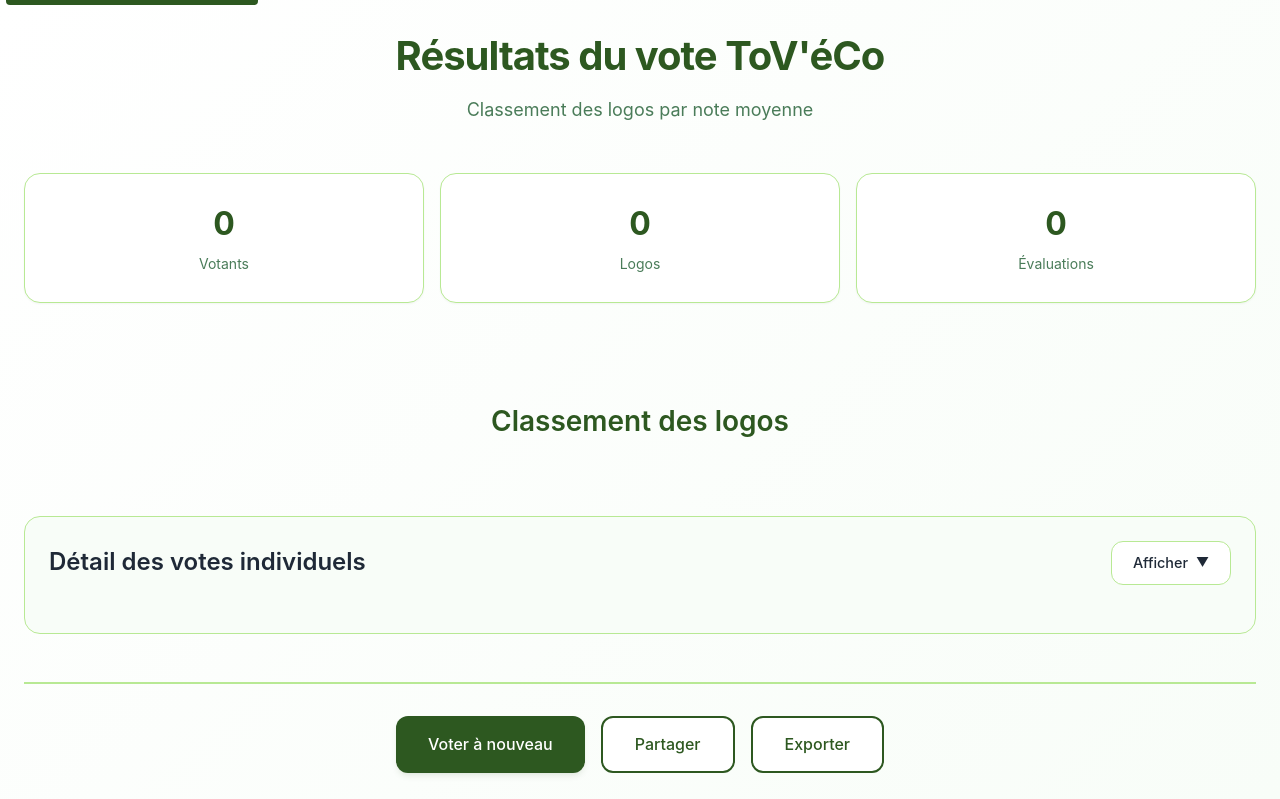
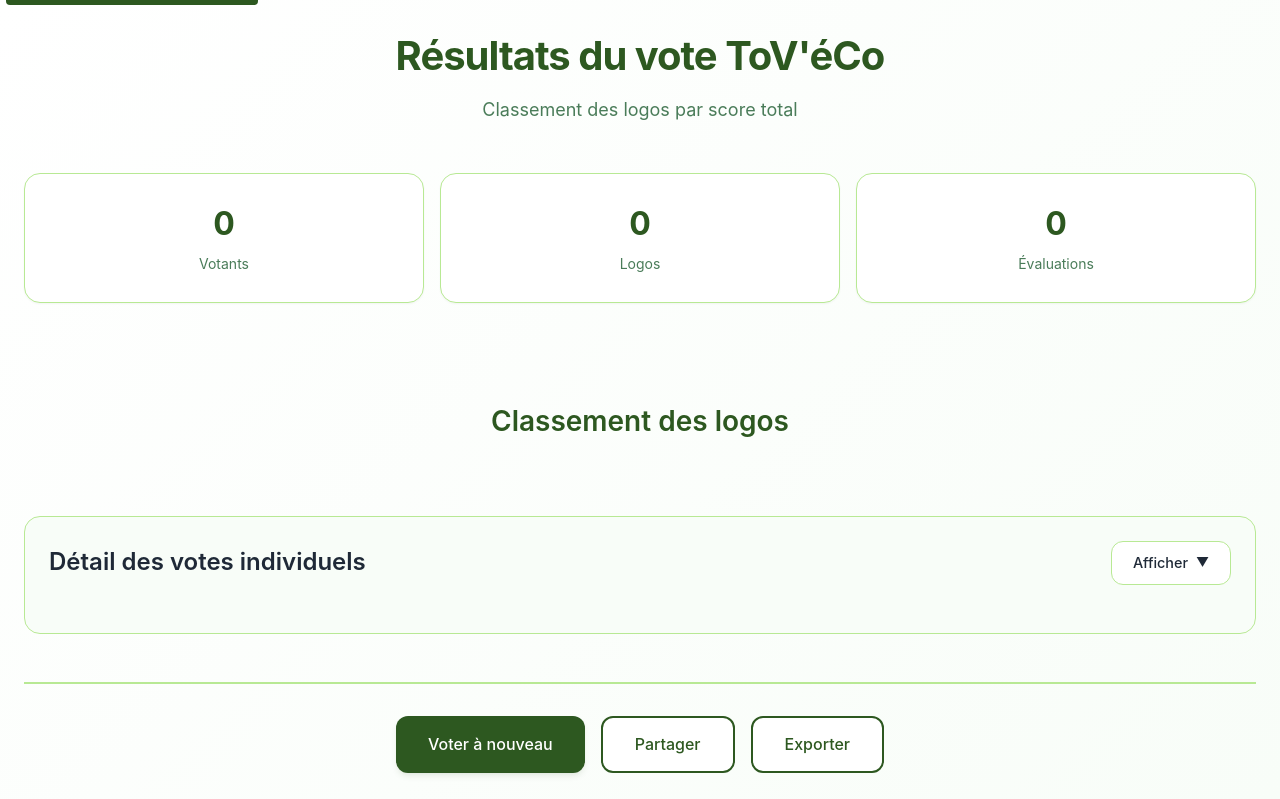
Before and after one commit to vlebourl/cardinal-vote, a FastAPI app: page /results in a window 1280 px wide. Shown: the top 799 px of the page. Run offline with FastAPI, Linux system fonts and the light colour scheme; data that the repository does not hold is empty.

Commit message:
Change results display from averages to raw totals
- Sort results by total_score instead of average
- Display raw total scores instead of averaged values
- Update UI labels from "note moyenne" to "score total"
- Maintain color coding and ranking based on raw totals
- Remove decimal formatting for integer total scores

This gives users direct insight into cumulative preference
rather than averaged ratings across different voter counts.

🤖 Generated with [Claude Code](https://claude.ai/code)

Co-Authored-By: Claude <noreply@anthropic.com>

```diff
--- a/src/toveco_voting/database.py
+++ b/src/toveco_voting/database.py
@@ -158,8 +158,8 @@ class DatabaseManager:
                 "total_score": logo_totals[logo]
             }
 
-        # Sort by average rating (descending) and add rankings
-        sorted_logos = sorted(summary.items(), key=lambda x: x[1]['average'], reverse=True)
+        # Sort by total score (descending) and add rankings
+        sorted_logos = sorted(summary.items(), key=lambda x: x[1]['total_score'], reverse=True)
         for rank, (_logo, stats) in enumerate(sorted_logos, 1):
             stats["ranking"] = rank
 
--- a/static/app.js
+++ b/static/app.js
@@ -1059,24 +1059,24 @@ class ResultsApp {
         const resultsGrid = document.getElementById('results-grid');
         if (resultsGrid && data.summary) {
             const sortedResults = Object.entries(data.summary)
-                .sort((a, b) => (b[1].average || 0) - (a[1].average || 0));
+                .sort((a, b) => (b[1].total_score || 0) - (a[1].total_score || 0));
 
             // Calculate score distribution for color coding
-            const scores = sortedResults.map(([, stats]) => stats.average || 0);
+            const scores = sortedResults.map(([, stats]) => stats.total_score || 0);
             const colorClasses = this.calculateColorClasses(scores);
 
             const resultsHTML = sortedResults
                 .map(([logo, stats], index) => {
                     const ranking = index + 1;
-                    const scoreClass = stats.average > 0 ? 'positive' :
-                                     stats.average < 0 ? 'negative' : 'neutral';
-                    const scoreText = stats.average > 0 ? `+${stats.average.toFixed(1)}` :
-                                    stats.average.toFixed(1);
+                    const scoreClass = stats.total_score > 0 ? 'positive' :
+                                     stats.total_score < 0 ? 'negative' : 'neutral';
+                    const scoreText = stats.total_score > 0 ? `+${stats.total_score}` :
+                                    `${stats.total_score}`;
                     const isWinner = ranking === 1;
                     const colorClass = colorClasses[index];
 
                     return `
-                        <div class="result-card ${isWinner ? 'winner' : ''} ${colorClass}" role="listitem" aria-label="Rang ${ranking}: Logo avec note moyenne ${scoreText}">
+                        <div class="result-card ${isWinner ? 'winner' : ''} ${colorClass}" role="listitem" aria-label="Rang ${ranking}: Logo avec score total ${scoreText}">
                             <div class="result-rank">${ranking}</div>
                             <img src="/logos/${logo}" alt="Logo classement ${ranking}" class="result-logo" loading="lazy">
                             <div class="result-info">
--- a/templates/results.html
+++ b/templates/results.html
@@ -35,7 +35,7 @@
         <div id="results-content" style="display: none;">
             <header class="results-header">
                 <h1 id="results-title">Résultats du vote ToV'éCo</h1>
-                <p class="results-subtitle">Classement des logos par note moyenne</p>
+                <p class="results-subtitle">Classement des logos par score total</p>
             </header>
 
             <!-- Summary statistics -->
@@ -63,7 +63,7 @@
             <!-- Results grid -->
             <section class="results-section" aria-labelledby="ranking-title">
                 <h2 id="ranking-title">Classement des logos</h2>
-                <div id="results-grid" class="results-grid" role="list" aria-label="Classement des logos par note moyenne">
+                <div id="results-grid" class="results-grid" role="list" aria-label="Classement des logos par score total">
                     <!-- Results will be populated by JavaScript -->
                 </div>
             </section>
```
